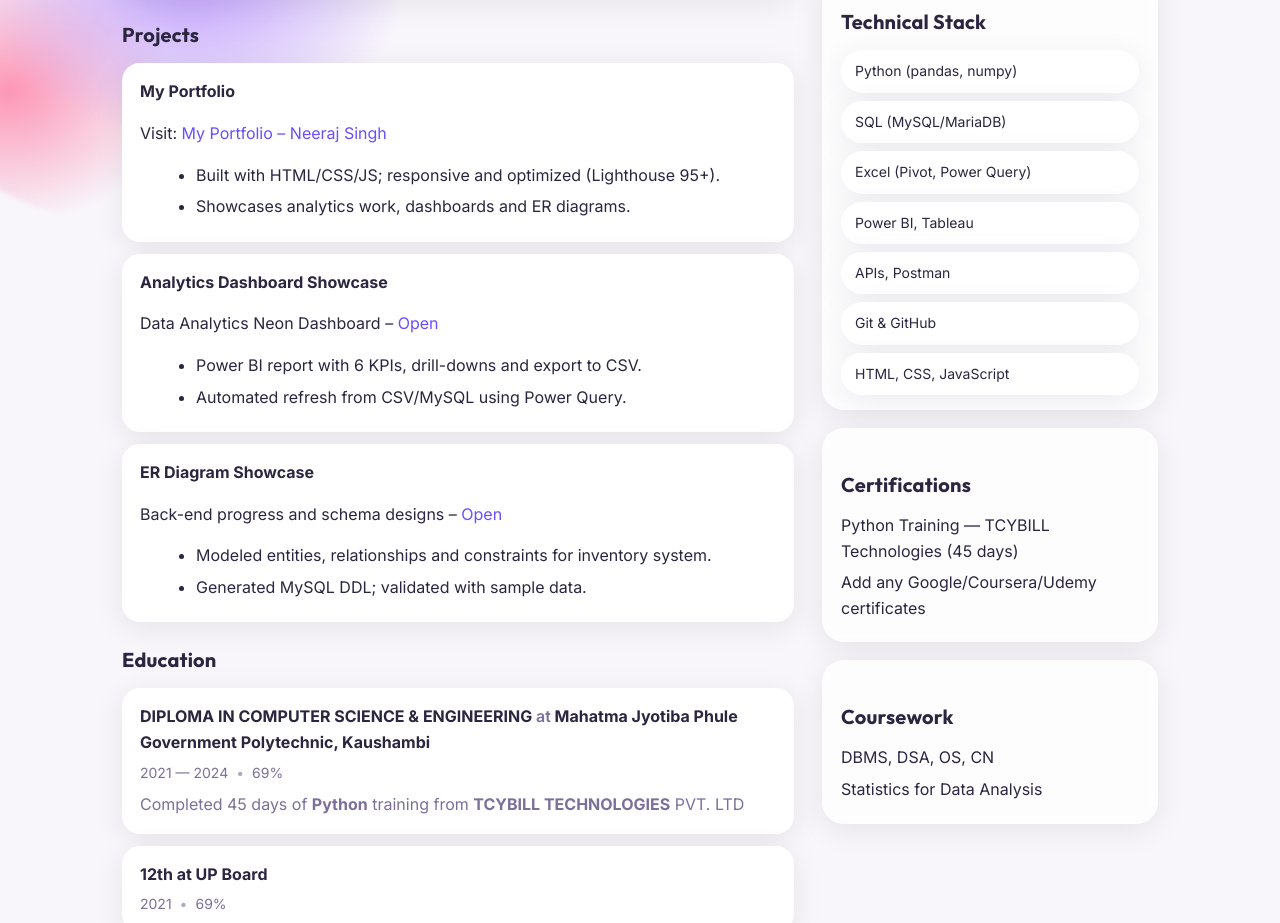
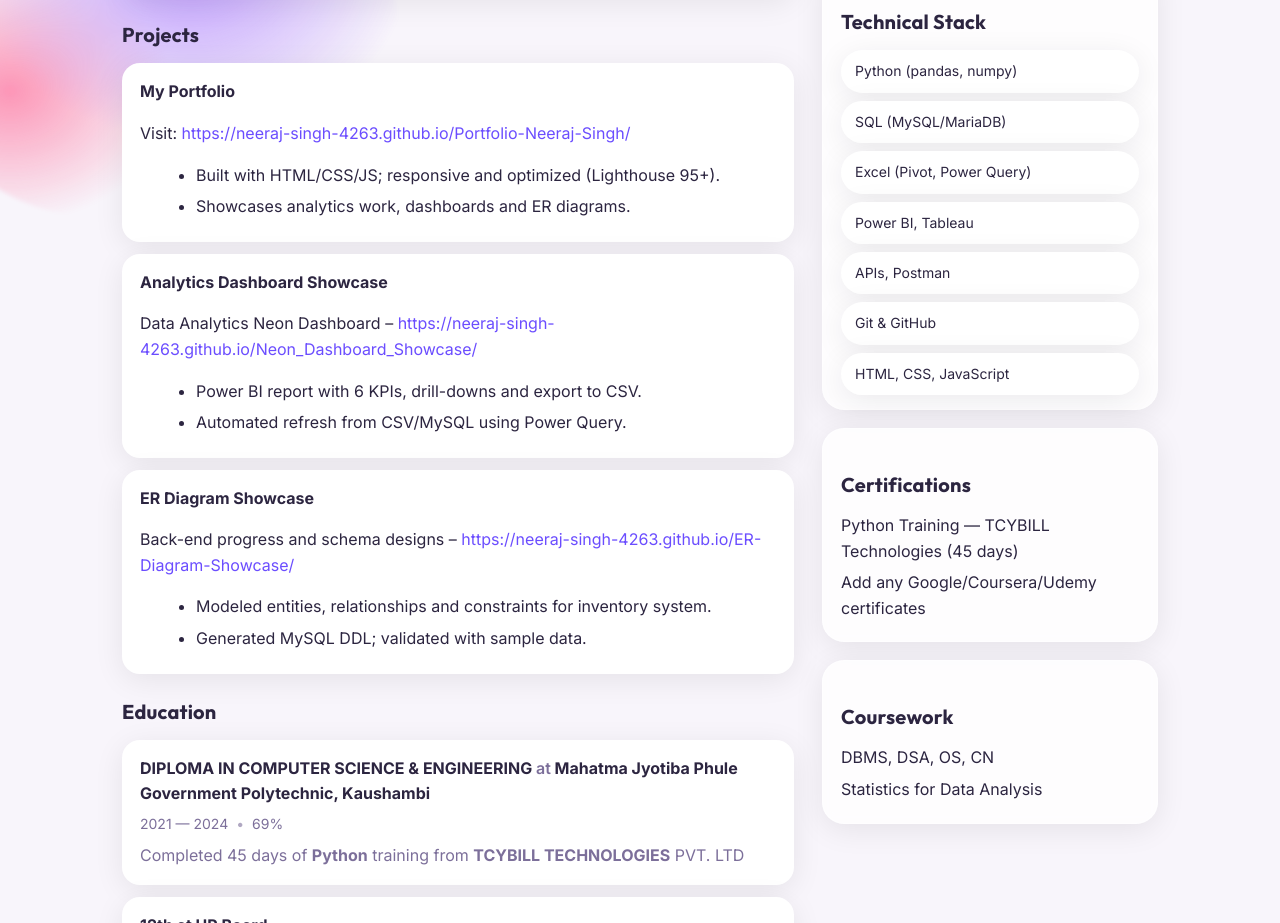
Before and after one commit to Neeraj-Singh-4263/Neeraj_resume, a plain HTML site: page index.html in a window 1280 px wide. Shown: the part 783-1706 px from the top of the page. Drawn offline with nearby package versions, Linux system fonts and the light colour scheme.

Commit message:
Update index.html

```diff
--- a/index.html
+++ b/index.html
@@ -52,7 +52,7 @@
 
         <article class="block">
           <h4>My Portfolio</h4>
-          <p>Visit: <a href="https://neeraj-singh-4263.github.io/Portfolio-Neeraj-Singh/" target="_blank" rel="noreferrer">My Portfolio – Neeraj Singh</a></p>
+          <p>Visit: <a href="https://neeraj-singh-4263.github.io/Portfolio-Neeraj-Singh/" target="_blank" rel="noreferrer">https://neeraj-singh-4263.github.io/Portfolio-Neeraj-Singh/</a></p>
           <ul class="bullets">
             <li>Built with HTML/CSS/JS; responsive and optimized (Lighthouse 95+).</li>
             <li>Showcases analytics work, dashboards and ER diagrams.</li>
@@ -61,7 +61,7 @@
 
         <article class="block">
           <h4>Analytics Dashboard Showcase</h4>
-          <p>Data Analytics Neon Dashboard – <a href="https://neeraj-singh-4263.github.io/Neon_Dashboard_Showcase/" target="_blank" rel="noreferrer">Open</a></p>
+          <p>Data Analytics Neon Dashboard – <a href="https://neeraj-singh-4263.github.io/Neon_Dashboard_Showcase/" target="_blank" rel="noreferrer">https://neeraj-singh-4263.github.io/Neon_Dashboard_Showcase/</a></p>
           <ul class="bullets">
             <li>Power BI report with 6 KPIs, drill-downs and export to CSV.</li>
             <li>Automated refresh from CSV/MySQL using Power Query.</li>
@@ -70,7 +70,7 @@
 
         <article class="block">
           <h4>ER Diagram Showcase</h4>
-          <p>Back-end progress and schema designs – <a href="https://neeraj-singh-4263.github.io/ER-Diagram-Showcase/" target="_blank" rel="noreferrer">Open</a></p>
+          <p>Back-end progress and schema designs – <a href="https://neeraj-singh-4263.github.io/ER-Diagram-Showcase/" target="_blank" rel="noreferrer">https://neeraj-singh-4263.github.io/ER-Diagram-Showcase/</a></p>
           <ul class="bullets">
             <li>Modeled entities, relationships and constraints for inventory system.</li>
             <li>Generated MySQL DDL; validated with sample data.</li>
```
